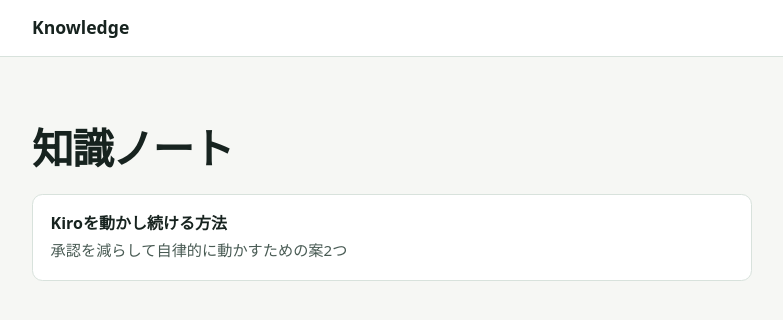
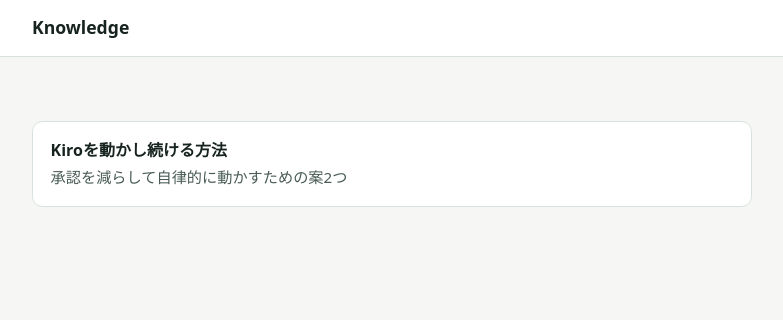
Before and after one commit to ryuya-matsubara/knowledge, a plain HTML site: page index.html in a window 1280 px wide. Shown: the whole page, without its empty margins (248-1031 px from the left). Drawn offline with Linux system fonts and the light colour scheme.

Commit message:
Remove the redundant heading from the article list

```diff
--- a/app.js
+++ b/app.js
@@ -2,7 +2,6 @@ import DOMPurify from './vendor/purify.es.mjs';
 import { marked } from './vendor/marked.esm.js';
 
 const listView = document.querySelector('#list-view');
-const listTitle = document.querySelector('#list-title');
 const listStatus = document.querySelector('#list-status');
 const articleList = document.querySelector('#articles');
 const articleView = document.querySelector('#article-view');
@@ -49,7 +48,7 @@ async function renderRoute() {
   if (!path) {
     document.title = 'Knowledge';
     if (returningToList) {
-      (links.get(lastArticlePath) ?? listTitle).focus();
+      (links.get(lastArticlePath) ?? articleList).focus();
     }
     return;
   }
--- a/index.html
+++ b/index.html
@@ -12,10 +12,9 @@
       <a class="wordmark" href="#">Knowledge</a>
     </header>
     <main>
-      <section id="list-view" aria-labelledby="list-title">
-        <h1 id="list-title" tabindex="-1">知識ノート</h1>
+      <section id="list-view" aria-label="記事一覧">
         <p id="list-status" role="status">記事一覧を読み込んでいます…</p>
-        <ul id="articles" class="articles"></ul>
+        <ul id="articles" class="articles" tabindex="-1"></ul>
       </section>
       <section id="article-view" aria-labelledby="article-title" hidden>
         <a class="back-link" href="#">← 一覧に戻る</a>
```
